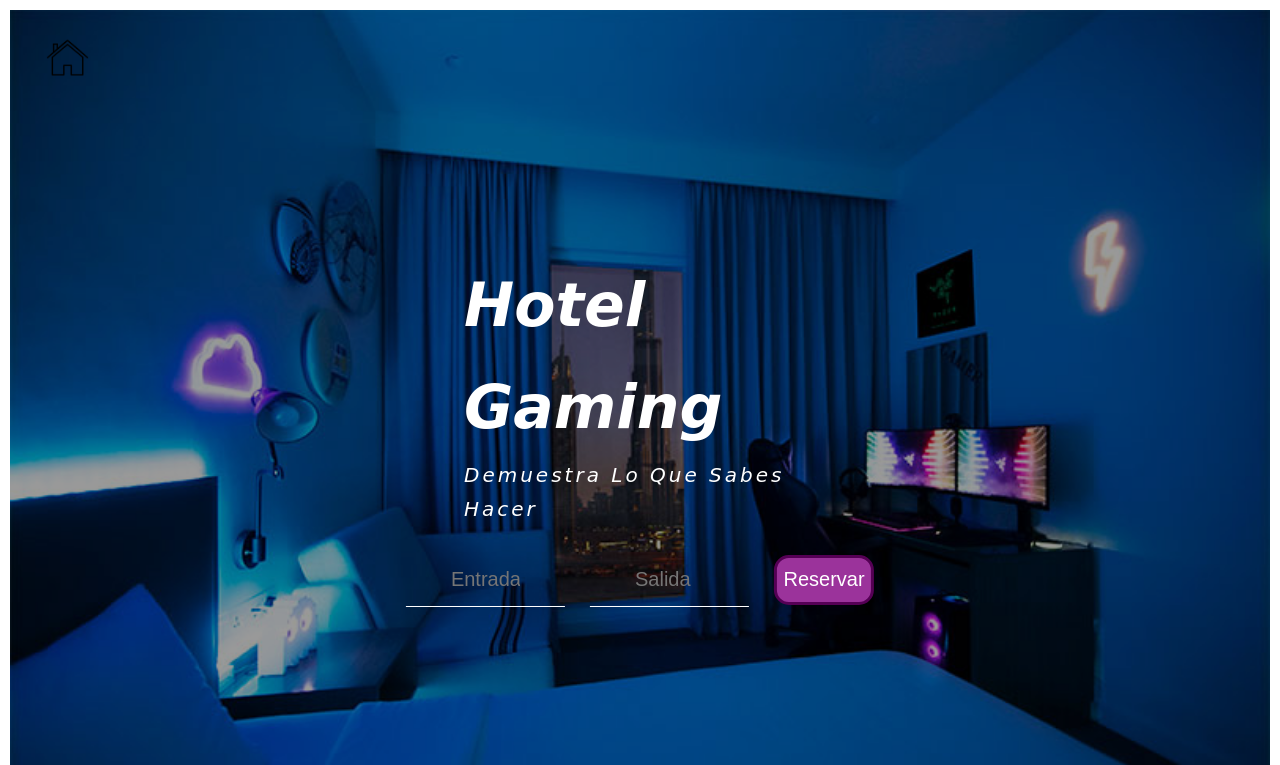
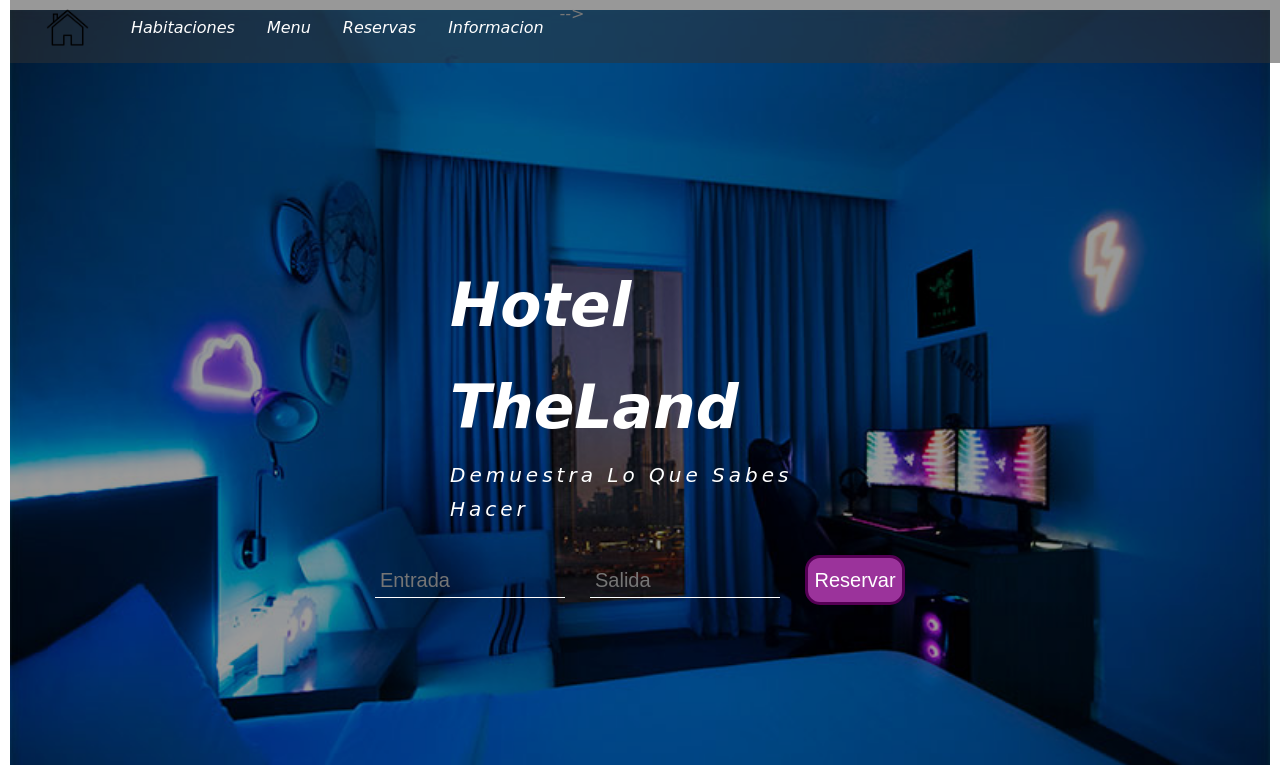
Before and after one commit to Asieertxo/Hotel, a website: page index.html in a window 1280 px wide. Shown: the top 765 px of the page. Drawn offline with Linux system fonts and the light colour scheme.

Commit message:
Añadir barra de navegacion y input de fecha bien hecho

```diff
--- a/index.html
+++ b/index.html
@@ -9,27 +9,54 @@
 
     <link rel="stylesheet" href="css/style.css">
 
-    <title>Natours | Exciting tours for adventurous people</title>
+    <title>The Land</title>
 </head>
 
 <body>
     <header class="header">
-            <div class="logo-box">
+            <!--<div class="logo-box">
                 <img src="img/logo.png" class="logo">
-            </div>
+            </div>-->
+
+                <div class="navegacion">
+                    <ul>
+                        <li><img src="img/logo.png" class="logo"></li>-->
+                        <li><a>Habitaciones</a></li>
+                        <li><a>Menu</a></li>
+                        <li><a>Reservas</a></li>
+                        <li><a>Informacion</a></li>
+                    </ul>
+
+                </div>
 
             <div class="header-caja-titulo">
                 <h1 class="header-titulo">
-                    <span class="header-titulo__principal">Hotel Gaming</span>
+                    <span class="header-titulo__principal">Hotel TheLand</span>
                     <span class="header-titulo__secunadario">demuestra lo que sabes hacer</span>
                 </h1>
             </div>
-            <div class="header-registro">
+
+            <div class="header-registro__date">
                 <input placeholder="Entrada" type="text" onfocus="(this.type='date')" class="fecha">
                 <input placeholder="Salida" type="text" onfocus="(this.type='date')" class="fecha">
                 <input type="button" class="boton" value="Reservar">
             </div>
     </header>
+    <div>
+        <a>orem Ipsum es simplemente el texto de relleno de las imprentas y archivos de texto. Lorem Ipsum ha sido el texto de relleno estándar de las industrias desde el año 1500, cuando un impresor (N. del T. persona que se dedica a la imprenta) desconocido usó una galería de textos y los mezcló de tal manera que logró hacer un libro de textos especimen. No sólo sobrevivió 500 años, sino que tambien ingresó como texto de relleno en documentos electrónicos, quedando esencialmente igual al original. Fue popularizado en los 60s con la creación de las hojas "Letraset", las cuales contenian pasajes de Lorem Ipsum, y más recientemente con software de autoedición, como por ejemplo Aldus PageMaker, el cual incluye versiones de Lorem Ipsum.
+
+            ¿Por qué lo usamos?
+            Es un hecho establecido hace demasiado tiempo que un lector se distraerá con el contenido del texto de un sitio mientras que mira su diseño. El punto de usar Lorem Ipsum es que tiene una distribución más o menos normal de las letras, al contrario de usar textos como por ejemplo "Contenido aquí, contenido aquí". Estos textos hacen parecerlo un español que se puede leer. Muchos paquetes de autoedición y editores de páginas web usan el Lorem Ipsum como su texto por defecto, y al hacer una búsqueda de "Lorem Ipsum" va a dar por resultado muchos sitios web que usan este texto si se encuentran en estado de desarrollo. Muchas versiones han evolucionado a través de los años, algunas veces por accidente, otras veces a propósito (por ejemplo insertándole humor y cosas por el estilo).
+
+
+            ¿De dónde viene?
+            Al contrario del pensamiento popular, el texto de Lorem Ipsum no es simplemente texto aleatorio. Tiene sus raices en una pieza cl´sica de la literatura del Latin, que data del año 45 antes de Cristo, haciendo que este adquiera mas de 2000 años de antiguedad. Richard McClintock, un profesor de Latin de la Universidad de Hampden-Sydney en Virginia, encontró una de las palabras más oscuras de la lengua del latín, "consecteur", en un pasaje de Lorem Ipsum, y al seguir leyendo distintos textos del latín, descubrió la fuente indudable. Lorem Ipsum viene de las secciones 1.10.32 y 1.10.33 de "de Finnibus Bonorum et Malorum" (Los Extremos del Bien y El Mal) por Cicero, escrito en el año 45 antes de Cristo. Este libro es un tratado de teoría de éticas, muy popular durante el Renacimiento. La primera linea del Lorem Ipsum, "Lorem ipsum dolor sit amet..", viene de una linea en la sección 1.10.32
+
+            El trozo de texto estándar de Lorem Ipsum usado desde el año 1500 es reproducido debajo para aquellos interesados. Las secciones 1.10.32 y 1.10.33 de "de Finibus Bonorum et Malorum" por Cicero son también reproducidas en su forma original exacta, acompañadas por versiones en Inglés de la traducción realizada en 1914 por H. Rackham.
+
+            ¿Dónde puedo conseguirlo?
+            Hay muchas variaciones de los pasajes de Lorem Ipsum disponibles, pero la mayoría sufrió alteraciones en alguna manera, ya sea porque se le agregó humor, o palabras aleatorias que no parecen ni un poco creíbles. Si vas a utilizar un pasaje de Lorem Ipsum, necesitás estar seguro de que no hay nada avergonzante escondido en el medio del texto. Todos los generadores de Lorem Ipsum que se encuentran en Internet tienden a repetir trozos predefinidos cuando sea necesario, haciendo a este el único generador verdadero (válido) en la Internet. Usa un diccionario de mas de 200 palabras provenientes del latín, combinadas con estructuras muy útiles de sentencias, para generar texto de Lorem Ipsum que parezca razonable. Este Lorem Ipsum generado siempre estará libre de repeticiones, humor agregado o palabras no caracter</a>
+    </div>
 
 
 
--- a/sass/main.scss
+++ b/sass/main.scss
@@ -32,25 +32,47 @@ body{
 
 
 
-.logo-box{
-    position: absolute;
-    top: 20px;
-    left: 30px;
-    animation-name: moverIzq;
-    animation-duration: 2s;
+
+ul {
+    list-style-type: none;
+    margin: 0;
+    padding: 0;
+    overflow: hidden;
+    background-color: rgba(51, 51, 51, 0.5);
+    position: fixed;
+    top: 0;
+    width: 100%;
+    z-index: 2000;
 }
 .logo{
     height: 55px;
+    margin-left: 30px;
+    margin-right: 20px;
+}
+li {
+    float: left;
+}
+li a {
+    display: block;
+    color: white;
+    text-align: center;
+    padding: 14px 16px;
+    text-decoration: none;
+}
+li a:hover{
+    background-color: #111;
 }
 
 
 
+
+/*Titulos principales*/
 .header-caja-titulo{
     position: absolute;
     top: 50%;
     left: 50%;
     transform: translate(-50%, -50%);
-    width: 352px;
+    width: 380px;
 }
 .header-titulo{
     color: #fff;
@@ -68,43 +90,58 @@ body{
     display: block;
     font-size: 20px;
     font-weight: 400;
-    letter-spacing: 3px;
+    letter-spacing: 4px;
 }
 
-.header-registro{
+
+
+
+/*Fechas de registro y boton*/
+.header-registro__date{
     position: absolute;
     top: 75%;
     left: 50%;
     transform: translate(-50%, -50%);
+    width: 600px;
+    text-align: center;
 }
 
-
 .fecha{
+    display: inline-block;
     font-size: 20px;
     border: none;
     border-bottom: 1px solid white;
     background: none;
     margin-right: 20px;
-    padding: 15px 45px;
-    width: 159px;
+    padding: 5px;
+    width: 190px;
     outline: none;
     color: white;
-    transition: 250ms width ease, 250ms border-color ease;
+    transition: 250ms width ease, 250ms border-color ease; //cambios que no sean bruscos, suavizar cambio de tamaño
     cursor: pointer;
+    animation-name: moverIzq;
+    animation-duration: 2s;
 }
 .fecha:hover{
-    width: 190px;
+    width: 210px;
 }
 .fecha:focus{
     width: 230px;
     border-color: #b801b8;
 }
-input[type="text"]::-webkit-calendar-picker-indicator{
+input[type="date"]::-webkit-calendar-picker-indicator{
     filter: invert(1);
 }
 
-
+/*Boton de registro*/
+.header-registro__boton{
+    position: absolute;
+    top: 75%;
+    left: 75%;
+    transform: translate(-50%, -50%);
+}
 .boton{
+    display: inline-block;
     width: 100px;
     height: 50px;
     font-size: 20px;
@@ -113,7 +150,10 @@ input[type="text"]::-webkit-calendar-picker-indicator{
     border: 3px solid #550055;
     border-radius: 15px;
     cursor: pointer;
+    animation-name: moverIzq;
+    animation-duration: 2s;
 }
+
 .boton:hover{
     color: #550055;
     background-color: #af7faf;
```
Also changed, not shown: css/style.css.
